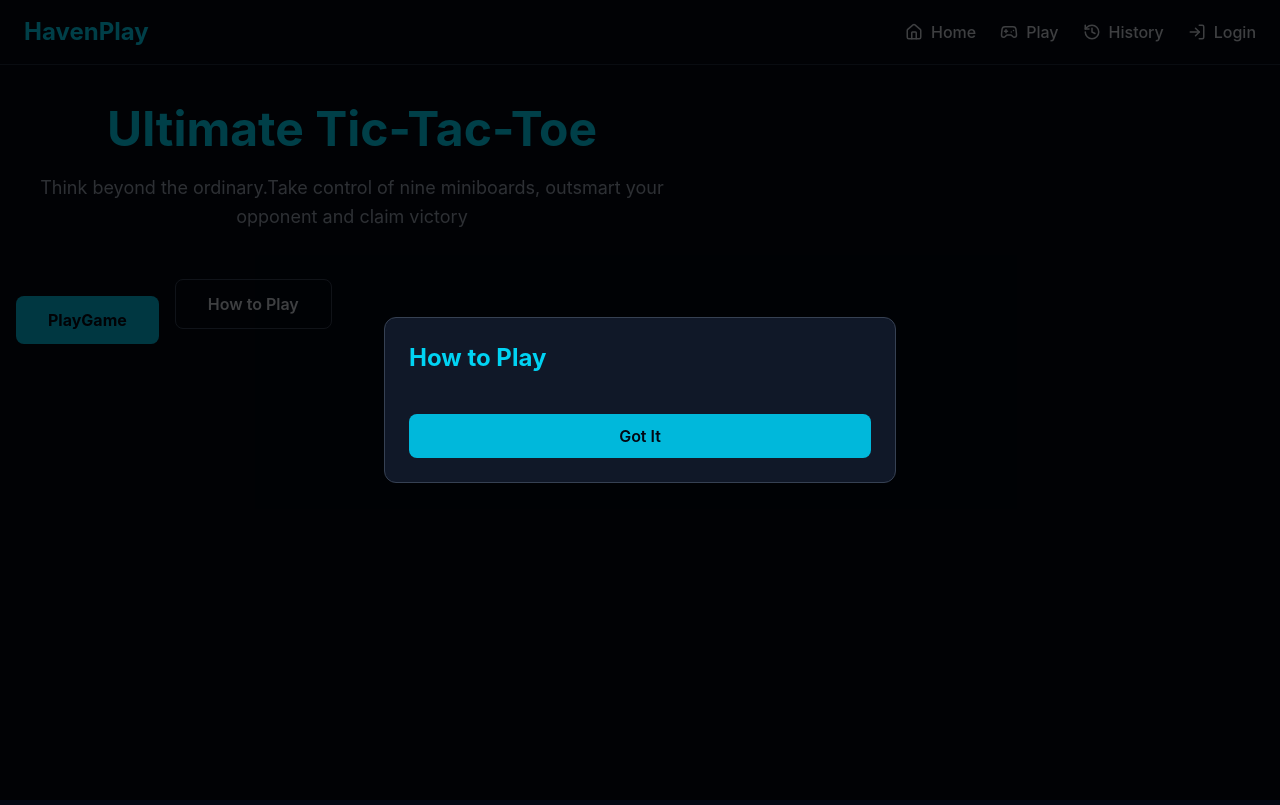
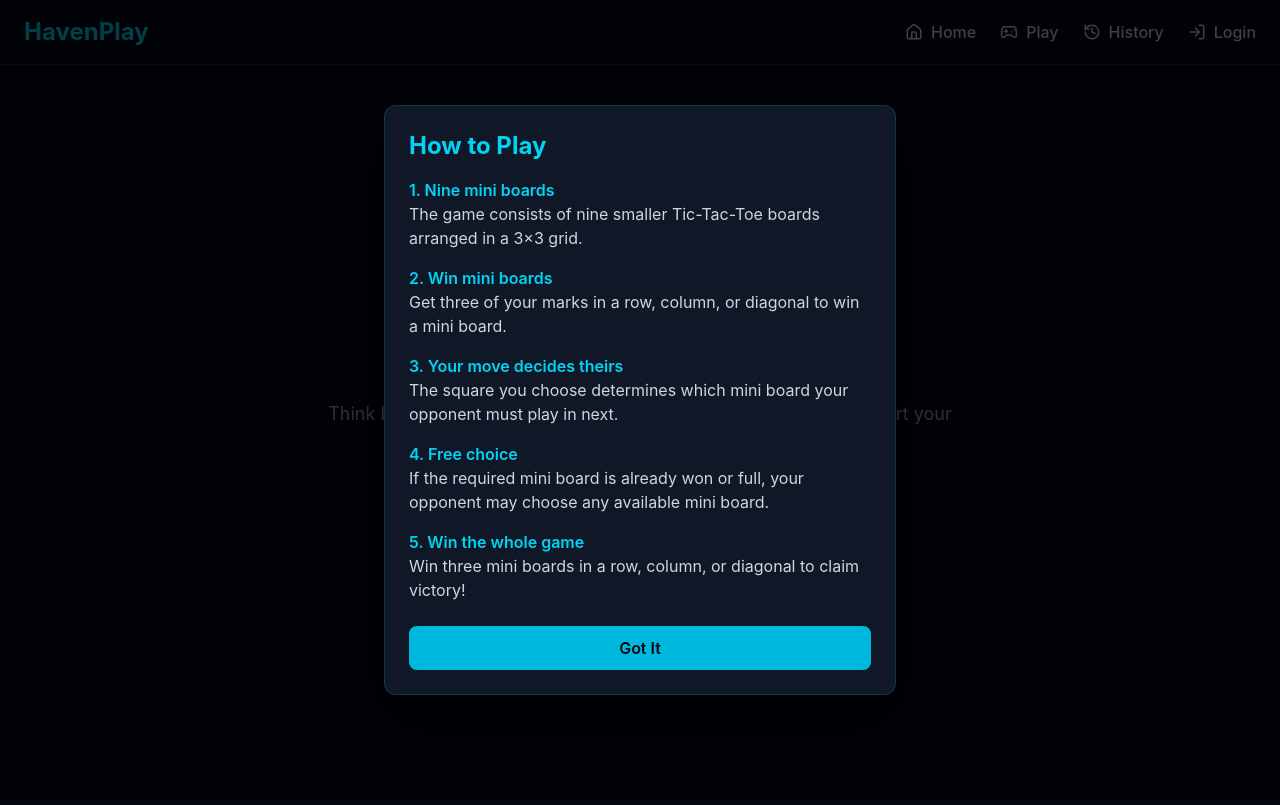
Before and after one commit to LidonJacob/Tic-Tac-Toe, a React (Vite) app in the folder frontend/: page /ultimate-game-home in a window 1280 px wide. Both pictures are taken after a click on the button "How to Play". Built offline with nearby package versions, Linux system fonts and the light colour scheme; no server answers.

Commit message:
added menu and instruction dialog

```diff
--- a/frontend/src/ultimate-tic-tac-toe/pages/UltimateGameHome.jsx
+++ b/frontend/src/ultimate-tic-tac-toe/pages/UltimateGameHome.jsx
@@ -1,13 +1,27 @@
 import { useNavigate } from "react-router-dom";
-import { useState } from "react";
+import { useEffect, useState } from "react";
 
 const UltimateGameHome = () => {
   const navigate = useNavigate();
 
   const [showInstructions, setShowInstructions] = useState(false);
+
+  useEffect(() => {
+    const handleKeyDown = (e) => {
+      if (e.key === "Escape") {
+        setShowInstructions(false);
+      }
+    };
+
+    window.addEventListener("keydown", handleKeyDown);
+
+    return () => {
+      window.removeEventListener("keydown", handleKeyDown);
+    };
+  }, []);
   return (
     <div
-      className="min-h-[calc(100dvh-60px)] w-full bg-gray-950 text-white flex-flex-col
+      className="min-h-[calc(100dvh-60px)] w-full bg-gray-950 text-white flex flex-col
     items-center justify-center px-4 py-10"
     >
       <div className="max-w-2xl text-center space-y-5">
@@ -22,11 +36,11 @@ const UltimateGameHome = () => {
       <div className="mt-8 flex flex-col sm:flex-row items-center gap-4">
         <button
           onClick={() => navigate("/ultimate-game")}
-          className="mt-8 px-8 py-3 rounded-lg bg-cyan-500
+          className="px-8 py-3 rounded-lg bg-cyan-500
         text-gray-950 font-bold hover:bg-cyan-400 hover:shadow-lg
         hover:shadow-cyan-500/20 transition-all duration-200"
         >
-          PlayGame
+          Play Game
         </button>
         <button
           onClick={() => setShowInstructions(true)}
@@ -38,11 +52,64 @@ const UltimateGameHome = () => {
         </button>
       </div>
       {showInstructions && (
-        <div className="fixed inset-0 z-50 flex items-center justify-center bg-black/70 px-4">
-          <div className="w-full max-w-lg rounded-xl border border-gray-700 bg-gray-900 p-6">
+        <div
+          onClick={() => setShowInstructions(false)}
+          className="fixed inset-0 z-50 flex items-center justify-center bg-black/70 px-4"
+        >
+          <div
+            onClick={(e) => e.stopPropagation()}
+            className="w-full max-w-lg rounded-xl border border-cyan-500/20 shadow-2xl
+            shadow-black/40 bg-gray-900 p-6"
+          >
             <h2 className="text-2xl font-bold text-cyan-400 mb-4">
               How to Play
             </h2>
+            <div className="space-y-4 text-gray-300 text-sm sm:text-base">
+              <p>
+                <span className="text-cyan-400 font-semibold">
+                  1. Nine mini boards
+                </span>
+                <br />
+                The game consists of nine smaller Tic-Tac-Toe boards arranged in
+                a 3×3 grid.
+              </p>
+
+              <p>
+                <span className="text-cyan-400 font-semibold">
+                  2. Win mini boards
+                </span>
+                <br />
+                Get three of your marks in a row, column, or diagonal to win a
+                mini board.
+              </p>
+
+              <p>
+                <span className="text-cyan-400 font-semibold">
+                  3. Your move decides theirs
+                </span>
+                <br />
+                The square you choose determines which mini board your opponent
+                must play in next.
+              </p>
+
+              <p>
+                <span className="text-cyan-400 font-semibold">
+                  4. Free choice
+                </span>
+                <br />
+                If the required mini board is already won or full, your opponent
+                may choose any available mini board.
+              </p>
+
+              <p>
+                <span className="text-cyan-400 font-semibold">
+                  5. Win the whole game
+                </span>
+                <br />
+                Win three mini boards in a row, column, or diagonal to claim
+                victory!
+              </p>
+            </div>
 
             <button
               onClick={() => setShowInstructions(false)}
```
